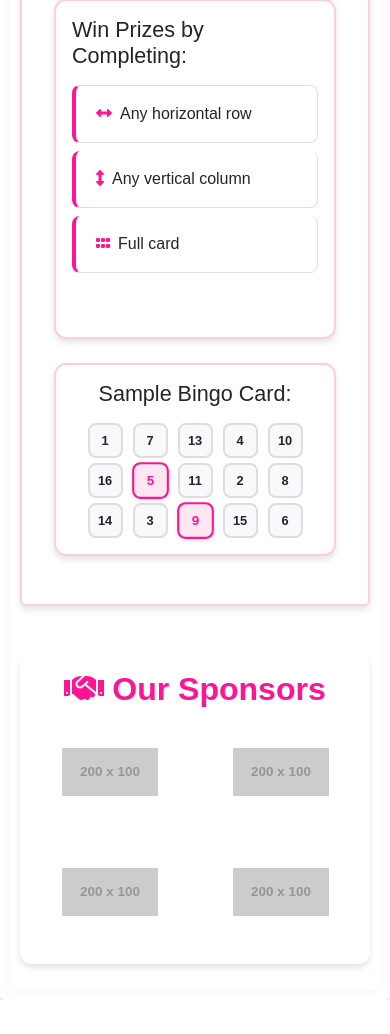
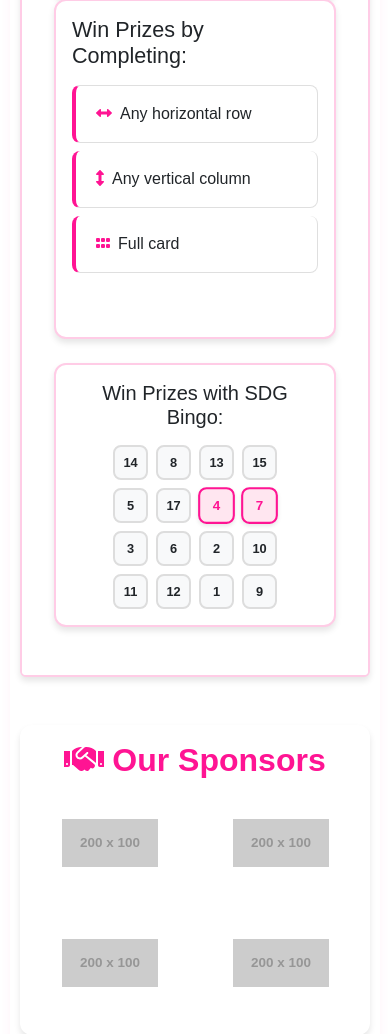
Before and after one commit to ddl-subir-m/unsdg_2025, a Flask app: page / in a window 390 px wide, after a click on "Win Prizes with SDG Bingo!". Shown: the part 1095-2129 px from the top of the page. Before the commit the page ends 2095 px from the top, so only its background shows below. Run offline with Flask 3, Linux system fonts and the light colour scheme; grey boxes labelled with a size stand in for pictures from a placeholder-image service; some libraries are stand-ins or nearby versions.

Commit message:
bingo card and copy button changes

```diff
--- a/app/main/routes.py
+++ b/app/main/routes.py
@@ -313,39 +313,16 @@
         sdg_numbers = list(range(1, 18))  # SDG goals 1-17
         random.shuffle(sdg_numbers)
 
-        # Create empty 5x3 grid
-        bingo_grid = [[None] * 5 for _ in range(3)]
+        # Create empty 4x4 grid
+        bingo_grid = [[None] * 4 for _ in range(4)]
 
-        # First, fill the diagonal positions
-        diagonal_positions = [(0, 0), (1, 2), (2, 4)]  # Diagonal positions in 3x5 grid
-        diagonal_numbers = sdg_numbers[:3]  # Take first 3 numbers for diagonal
-        for (row, col), number in zip(diagonal_positions, diagonal_numbers):
-            bingo_grid[row][col] = number
+        # Take first 16 numbers for the 4x4 grid
+        selected_numbers = sdg_numbers[:16]
 
-        # Remove used numbers from the pool
-        remaining_numbers = sdg_numbers[3:11]  # Take next 8 numbers (we used 3 for diagonal)
-
-        # Ensure each row gets at least one additional number (besides diagonal)
-        for row in range(3):
-            # Find available positions in this row (excluding diagonal)
-            row_positions = [(row, col) for col in range(5)
-                            if (row, col) not in diagonal_positions]
-            # Pick a random position and number
-            if row_positions:
-                col = random.choice(row_positions)[1]
-                if remaining_numbers:
-                    number = remaining_numbers.pop(0)
-                    bingo_grid[row][col] = number
-
-        # Fill any remaining positions randomly
-        available_positions = [(r, c) for r in range(3) for c in range(5)
-                              if (r, c) not in diagonal_positions
-                              and bingo_grid[r][c] is None]
-        random.shuffle(available_positions)
-
-        # Fill remaining positions (up to 2 more)
-        for (row, col), number in zip(available_positions[:2], remaining_numbers):
-            bingo_grid[row][col] = number
+        # Fill the grid row by row
+        for i in range(4):
+            for j in range(4):
+                bingo_grid[i][j] = selected_numbers[i * 4 + j]
 
         bingo_card = BingoCard(
             team_id=team.id,
--- a/app/models.py
+++ b/app/models.py
@@ -56,6 +56,6 @@
 class BingoCard(db.Model):
     id = db.Column(db.Integer, primary_key=True)
     team_id = db.Column(db.Integer, db.ForeignKey('team.id'), nullable=False)
-    card_numbers = db.Column(JSONType, nullable=False)  # 5x3 grid of SDG numbers
+    card_numbers = db.Column(JSONType, nullable=False)  # 4x4 grid of SDG numbers
     marked_numbers = db.Column(JSONType, default=list)  # List of marked SDG numbers
     created_at = db.Column(db.DateTime, default=datetime.utcnow)
--- a/app/static/css/custom.css
+++ b/app/static/css/custom.css
@@ -198,6 +198,8 @@
     display: flex;
     flex-direction: column;
     gap: 10px;
+    max-width: 400px;
+    margin: 0 auto;
 }
 
 .bingo-row {
@@ -207,8 +209,8 @@
 }
 
 .bingo-cell {
-    width: 80px;
-    height: 80px;
+    width: 70px;
+    height: 70px;
     border: 2px solid #ddd;
     border-radius: 8px;
     display: flex;
@@ -217,16 +219,31 @@
     position: relative;
     background: #f8f9fa;
     transition: all 0.3s ease;
-}
-
-.bingo-cell.empty {
-    background: #eee;
-    border-style: dashed;
+    font-weight: bold;
+    font-size: 1.1rem;
 }
 
 .bingo-cell.marked {
     background: var(--pink-light);
     border-color: var(--pink-primary);
+    color: var(--pink-primary);
+}
+
+/* Responsive adjustments */
+@media (max-width: 768px) {
+    .bingo-cell {
+        width: 50px;
+        height: 50px;
+        font-size: 1rem;
+    }
+}
+
+@media (max-width: 576px) {
+    .bingo-cell {
+        width: 40px;
+        height: 40px;
+        font-size: 0.9rem;
+    }
 }
 
 .bingo-content {
@@ -993,3 +1010,60 @@
     border: none;
     box-shadow: 0 4px 6px rgba(0, 0, 0, 0.1);
 }
+
+.sample-card {
+    max-width: 320px;
+    margin: 0 auto;
+    display: flex;
+    flex-direction: column;
+    gap: 8px;
+}
+
+.sample-card .bingo-row {
+    display: flex;
+    gap: 8px;
+    justify-content: center;
+}
+
+.sample-card .bingo-cell {
+    width: 60px;
+    height: 60px;
+    display: flex;
+    align-items: center;
+    justify-content: center;
+    border: 2px solid #ddd;
+    border-radius: 8px;
+    font-weight: bold;
+    background: #f8f9fa;
+    transition: all 0.3s ease;
+}
+
+.sample-card .bingo-cell.marked {
+    background: var(--pink-light);
+    border-color: var(--pink-primary);
+    color: var(--pink-primary);
+}
+
+@media (max-width: 768px) {
+    .sample-card {
+        max-width: 240px;
+    }
+
+    .sample-card .bingo-cell {
+        width: 45px;
+        height: 45px;
+        font-size: 0.9rem;
+    }
+}
+
+@media (max-width: 576px) {
+    .sample-card {
+        max-width: 200px;
+    }
+
+    .sample-card .bingo-cell {
+        width: 35px;
+        height: 35px;
+        font-size: 0.8rem;
+    }
+}
--- a/app/templates/create_event.html
+++ b/app/templates/create_event.html
@@ -86,7 +86,7 @@
                                 <i class="fas fa-plus"></i> Add Member
                             </button>
                             <small class="form-text text-muted">
-                                You can add up to 5 team members including the captain
+                                You can add up to 30 team members including the captain
                             </small>
                         </div>
 
--- a/app/templates/index.html
+++ b/app/templates/index.html
@@ -65,30 +65,9 @@
                         <div class="col-12">
                             <div class="card">
                                 <div class="card-body">
-                                    <h4 class="mb-3 text-center">Sample Bingo Card:</h4>
+                                    <h4 class="mb-3 text-center fs-5">Win Prizes with SDG Bingo:</h4>
                                     <div class="bingo-grid sample-card mx-auto">
-                                        <!-- Add your sample bingo card grid here -->
-                                        <div class="bingo-row">
-                                            <div class="bingo-cell">1</div>
-                                            <div class="bingo-cell">7</div>
-                                            <div class="bingo-cell">13</div>
-                                            <div class="bingo-cell">4</div>
-                                            <div class="bingo-cell">10</div>
-                                        </div>
-                                        <div class="bingo-row">
-                                            <div class="bingo-cell">16</div>
-                                            <div class="bingo-cell marked">5</div>
-                                            <div class="bingo-cell">11</div>
-                                            <div class="bingo-cell">2</div>
-                                            <div class="bingo-cell">8</div>
-                                        </div>
-                                        <div class="bingo-row">
-                                            <div class="bingo-cell">14</div>
-                                            <div class="bingo-cell">3</div>
-                                            <div class="bingo-cell marked">9</div>
-                                            <div class="bingo-cell">15</div>
-                                            <div class="bingo-cell">6</div>
-                                        </div>
+                                        <!-- 4x4 grid will be populated by JavaScript -->
                                     </div>
                                 </div>
                             </div>
@@ -122,4 +101,42 @@
         </div>
     </div>
 </div>
+
+<script>
+document.addEventListener('DOMContentLoaded', function() {
+    // Generate array of numbers 1-17
+    const numbers = Array.from({length: 17}, (_, i) => i + 1);
+
+    // Shuffle array using Fisher-Yates algorithm
+    for (let i = numbers.length - 1; i > 0; i--) {
+        const j = Math.floor(Math.random() * (i + 1));
+        [numbers[i], numbers[j]] = [numbers[j], numbers[i]];
+    }
+
+    // Take first 16 numbers for 4x4 grid
+    const selectedNumbers = numbers.slice(0, 16);
+
+    // Get the bingo grid container
+    const bingoGrid = document.querySelector('.sample-card');
+
+    // Create 4x4 grid
+    for (let i = 0; i < 4; i++) {
+        const row = document.createElement('div');
+        row.className = 'bingo-row';
+
+        for (let j = 0; j < 4; j++) {
+            const cell = document.createElement('div');
+            cell.className = 'bingo-cell';
+            // Randomly mark some cells (optional)
+            if (Math.random() < 0.2) {
+                cell.classList.add('marked');
+            }
+            cell.textContent = selectedNumbers[i * 4 + j];
+            row.appendChild(cell);
+        }
+
+        bingoGrid.appendChild(row);
+    }
+});
+</script>
 {% endblock %}
```
Also changed, not shown: app/static/js/event_creation.js (+5 -6 lines).
